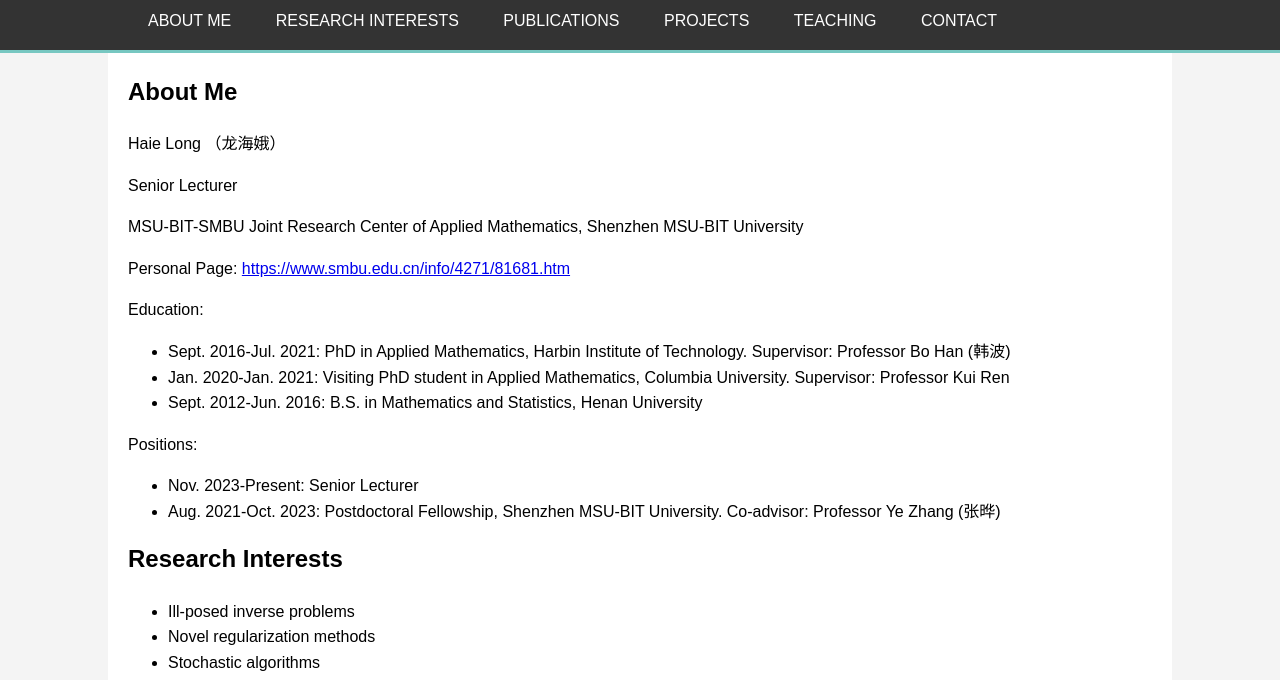
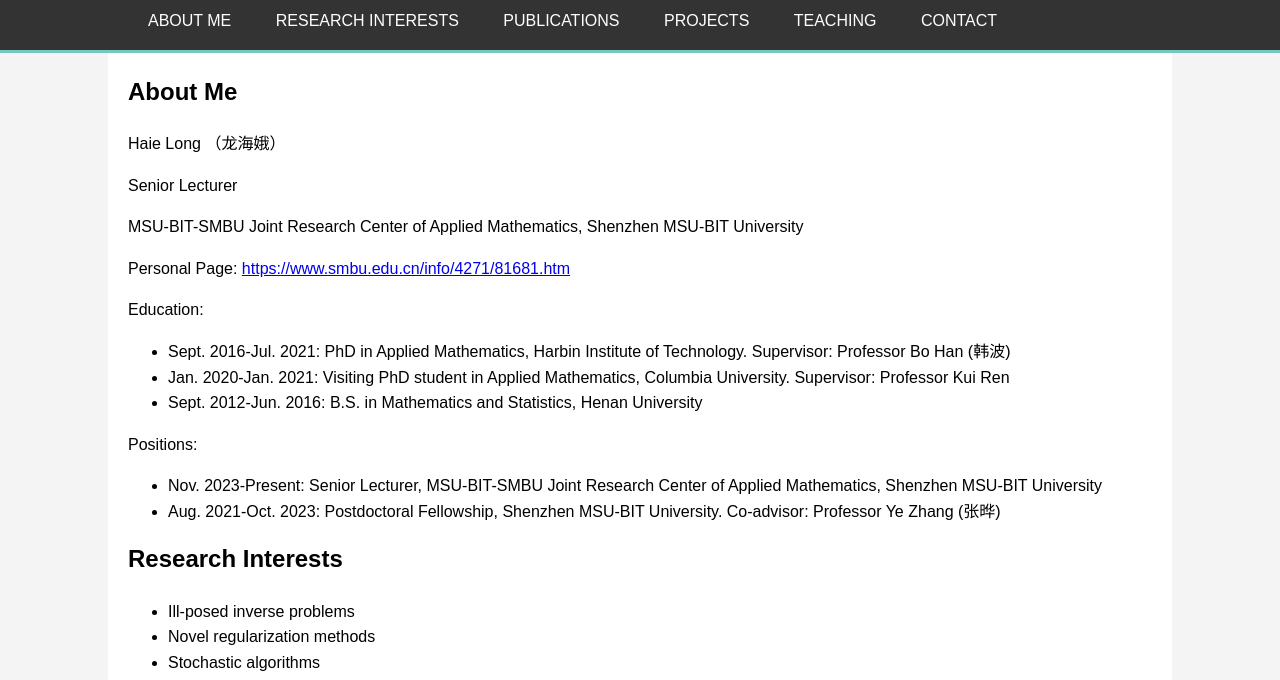
Before and after one commit to Haie555/Haie555.github.io, a plain HTML site: page index.html in a window 1280 px wide. Shown: the part 116-796 px from the top of the page. Drawn offline with Linux system fonts and the light colour scheme.

Commit message:
Update index.html with new content

```diff
--- a/index.html
+++ b/index.html
@@ -98,7 +98,7 @@
             </ul>
            <p>Positions:</p>
             <ul>
-                <li>Nov. 2023-Present: Senior Lecturer</li>
+                <li>Nov. 2023-Present: Senior Lecturer, MSU-BIT-SMBU Joint Research Center of Applied Mathematics, Shenzhen MSU-BIT University</li>
                 <li>Aug. 2021-Oct. 2023: Postdoctoral Fellowship, Shenzhen MSU-BIT University. Co-advisor: Professor Ye Zhang (张晔)</li>
             </ul>
         </section>
```
Also changed, not shown: 2 other files.
